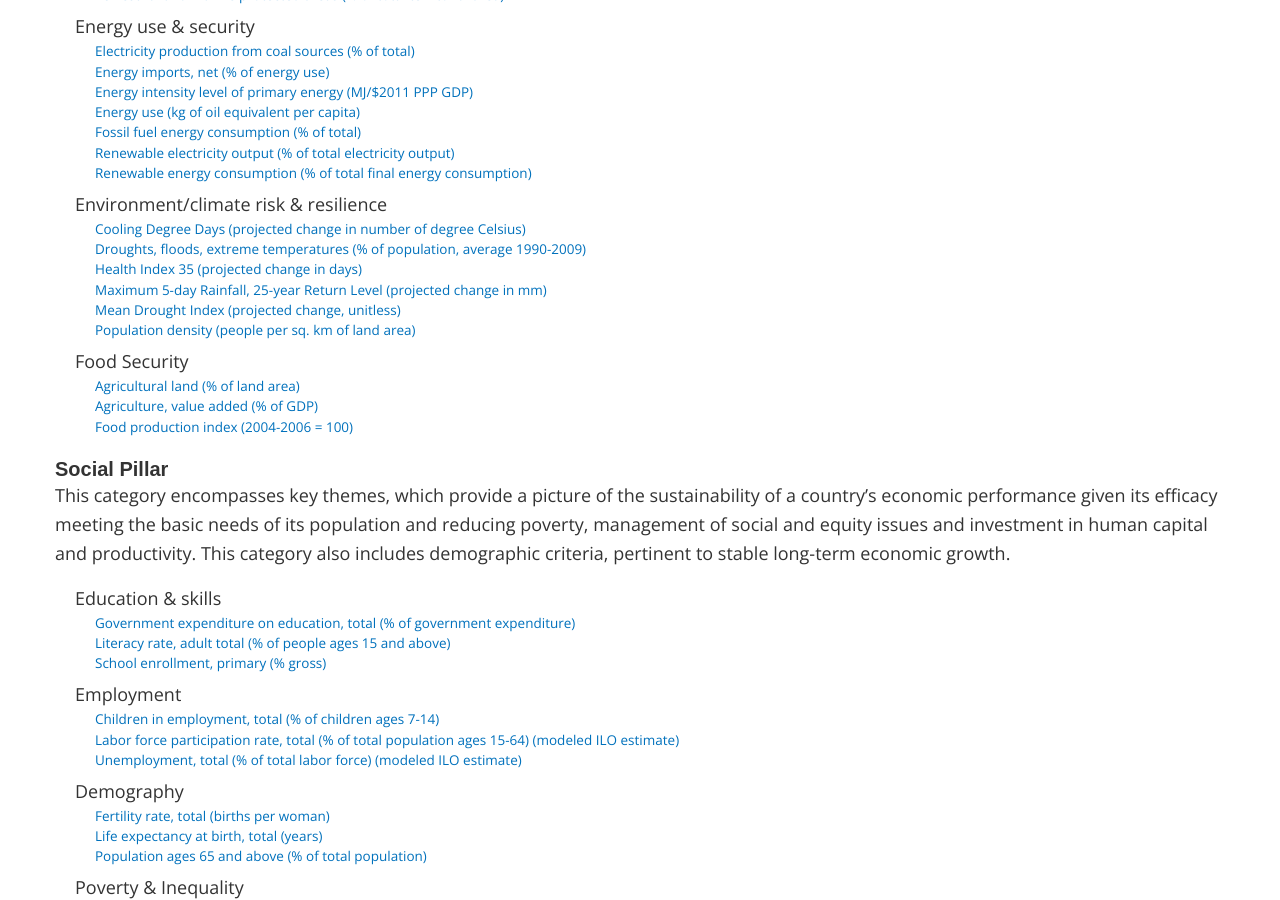
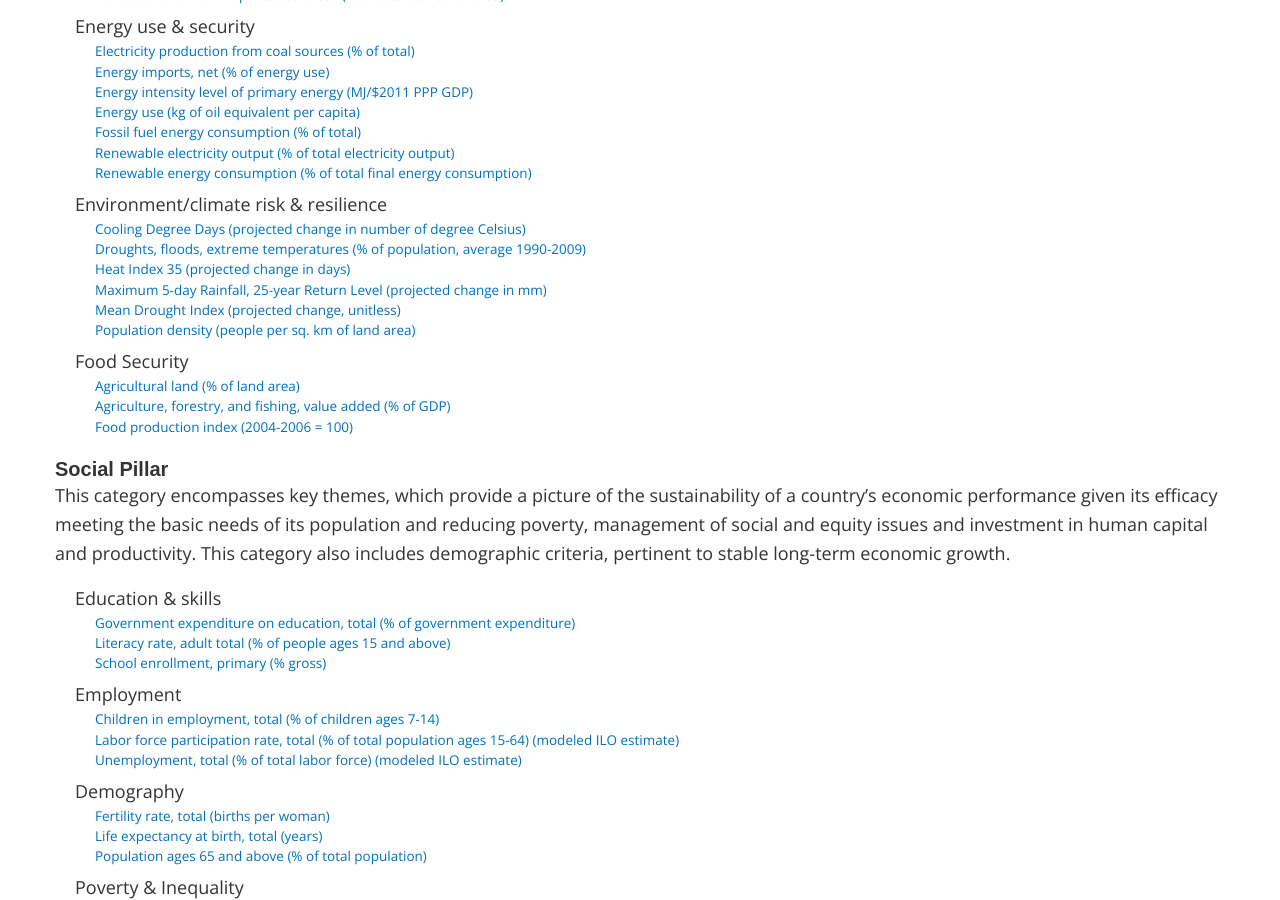
Before and after one commit to tgherzog/wbg-esg-website, a Jekyll site: the page built from framework.html, in a window 1280 px wide and 900 px high, scrolled down 1174 px. Built offline with Jekyll 4.4.1, drawn with Linux system fonts in a browser that asks for light colours; nearby versions of some CDN libraries; some web fonts are replaced; library files that are not in the unit come from our copies.

Commit message:
Fix typos in indicator names

```diff
--- a/framework.html
+++ b/framework.html
@@ -14,6 +14,7 @@ moreinfo:
                   <p>The list below shows the indicators included in the Sovereign ESG dataset:</p>
 
 <div class="indicators-list">
+
 
 <h6>Environment Pillar</h6>
 <p>This category encompasses key themes, which provide a picture of the
@@ -56,7 +57,7 @@ security, crucial factors for stable long-term economic growth.</p>
     <ul>
     <li><a href="http://databank.worldbank.org/data/reports.aspx?source=3711&series=EN.CLC.CDDY.XD&country=EAS,SAS,MEA,SSF,LCN,ECS,NAC">Cooling Degree Days (projected change in number of degree Celsius)</a></li>
     <li><a href="http://databank.worldbank.org/data/reports.aspx?source=3711&series=EN.CLC.MDAT.ZS&country=EAS,SAS,MEA,SSF,LCN,ECS,NAC">Droughts, floods, extreme temperatures (% of population, average 1990-2009)</a></li>
-    <li><a href="http://databank.worldbank.org/data/reports.aspx?source=3711&series=EN.CLC.HEAT.XD&country=EAS,SAS,MEA,SSF,LCN,ECS,NAC">Health Index 35 (projected change in days)</a></li>
+    <li><a href="http://databank.worldbank.org/data/reports.aspx?source=3711&series=EN.CLC.HEAT.XD&country=EAS,SAS,MEA,SSF,LCN,ECS,NAC">Heat Index 35 (projected change in days)</a></li>
     <li><a href="http://databank.worldbank.org/data/reports.aspx?source=3711&series=EN.CLC.PRCP.XD&country=EAS,SAS,MEA,SSF,LCN,ECS,NAC">Maximum 5-day Rainfall, 25-year Return Level (projected change in mm)</a></li>
     <li><a href="http://databank.worldbank.org/data/reports.aspx?source=3711&series=EN.CLC.SPEI.XD&country=EAS,SAS,MEA,SSF,LCN,ECS,NAC">Mean Drought Index (projected change, unitless)</a></li>
     <li><a href="http://databank.worldbank.org/data/reports.aspx?source=3711&series=EN.POP.DNST&country=EAS,SAS,MEA,SSF,LCN,ECS,NAC">Population density (people per sq. km of land area)</a></li>
@@ -64,7 +65,7 @@ security, crucial factors for stable long-term economic growth.</p>
 <li>Food Security
     <ul>
     <li><a href="http://databank.worldbank.org/data/reports.aspx?source=3711&series=AG.LND.AGRI.ZS&country=EAS,SAS,MEA,SSF,LCN,ECS,NAC">Agricultural land (% of land area)</a></li>
-    <li><a href="http://databank.worldbank.org/data/reports.aspx?source=3711&series=NV.AGR.TOTL.ZS&country=EAS,SAS,MEA,SSF,LCN,ECS,NAC">Agriculture, value added (% of GDP)</a></li>
+    <li><a href="http://databank.worldbank.org/data/reports.aspx?source=3711&series=NV.AGR.TOTL.ZS&country=EAS,SAS,MEA,SSF,LCN,ECS,NAC">Agriculture, forestry, and fishing, value added (% of GDP)</a></li>
     <li><a href="http://databank.worldbank.org/data/reports.aspx?source=3711&series=AG.PRD.FOOD.XD&country=EAS,SAS,MEA,SSF,LCN,ECS,NAC">Food production index (2004-2006 = 100)</a></li>
     </ul>
 </ul>
@@ -164,5 +165,4 @@ legal systems and capacity to address environmental and social risks.</p>
     </ul></li>
 </ul>
 
-
 </div>
```
